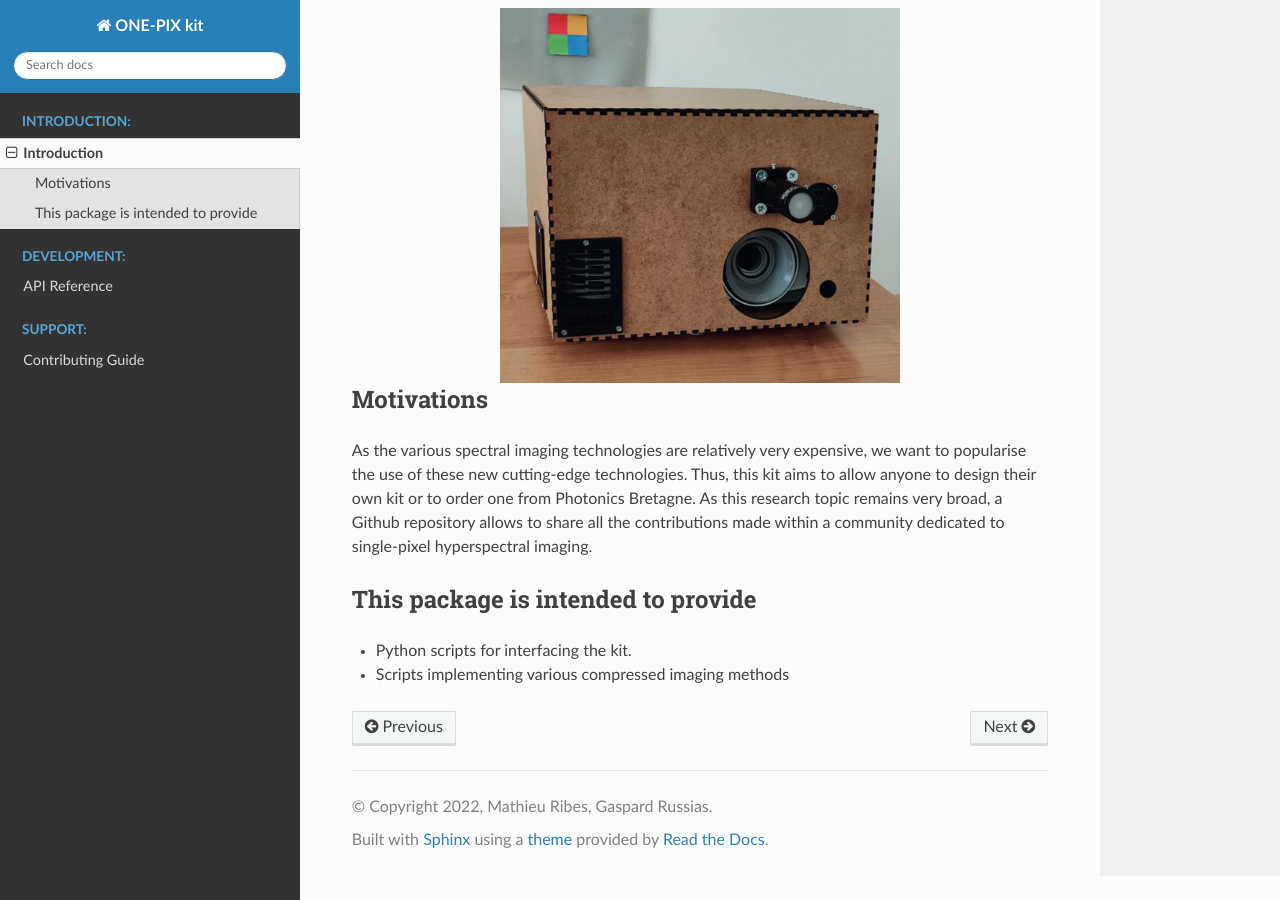
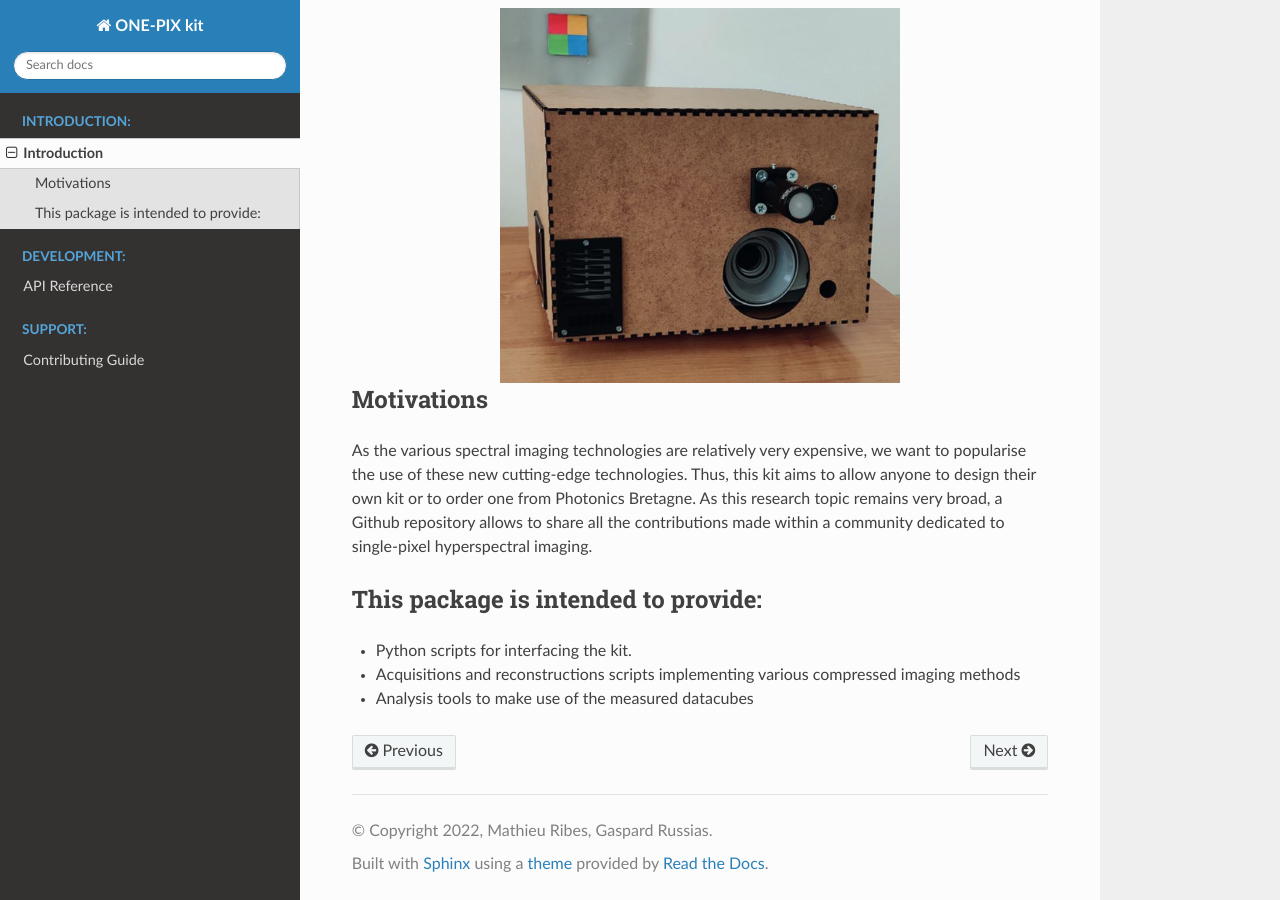
Before and after one commit to PhotonicsOpenProjects/ONE-PIX, a Sphinx documentation site: the page built from ONE-PIX_soft/autodoc/doc/introduction.rst, in a window 1280 px wide and 900 px high, scrolled down 525 px. Built offline with Sphinx 7.4.7 and the Read the Docs theme 2.0.0, drawn with Linux system fonts in a browser that asks for light colours.

Commit message:
Update introduction.rst

```diff
--- a/ONE-PIX_soft/autodoc/doc/introduction.rst
+++ b/ONE-PIX_soft/autodoc/doc/introduction.rst
@@ -13,14 +13,18 @@ The current implementation has been developed in Python 3 and tested on a Raspbe
   :width: 400
   :align: center
 
+
+
 Motivations
 ------------
 As the various spectral imaging technologies are relatively very expensive, we want to popularise the use of these new cutting-edge technologies. Thus, this kit aims to allow anyone to design their own kit or to order one from Photonics Bretagne.
 As this research topic remains very broad, a Github repository allows to share all the contributions made within a community dedicated to single-pixel hyperspectral imaging.
 
 
-This package is intended to provide
+
+This package is intended to provide:
 --------------------------------------------
 
 - Python scripts for interfacing the kit.
-- Scripts implementing various compressed imaging methods
+- Acquisitions and reconstructions scripts implementing various compressed imaging methods
+- Analysis tools to make use of the measured datacubes
```
